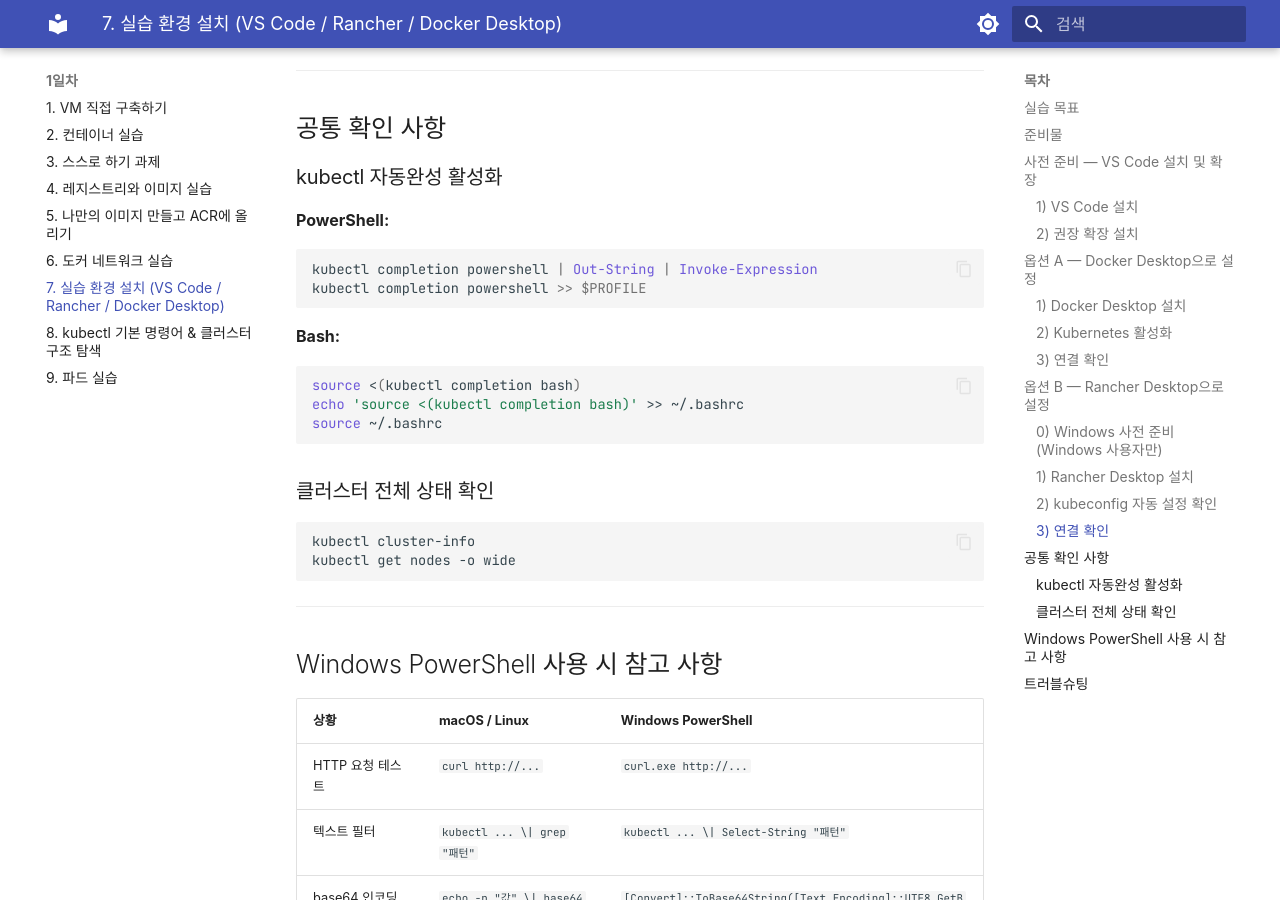
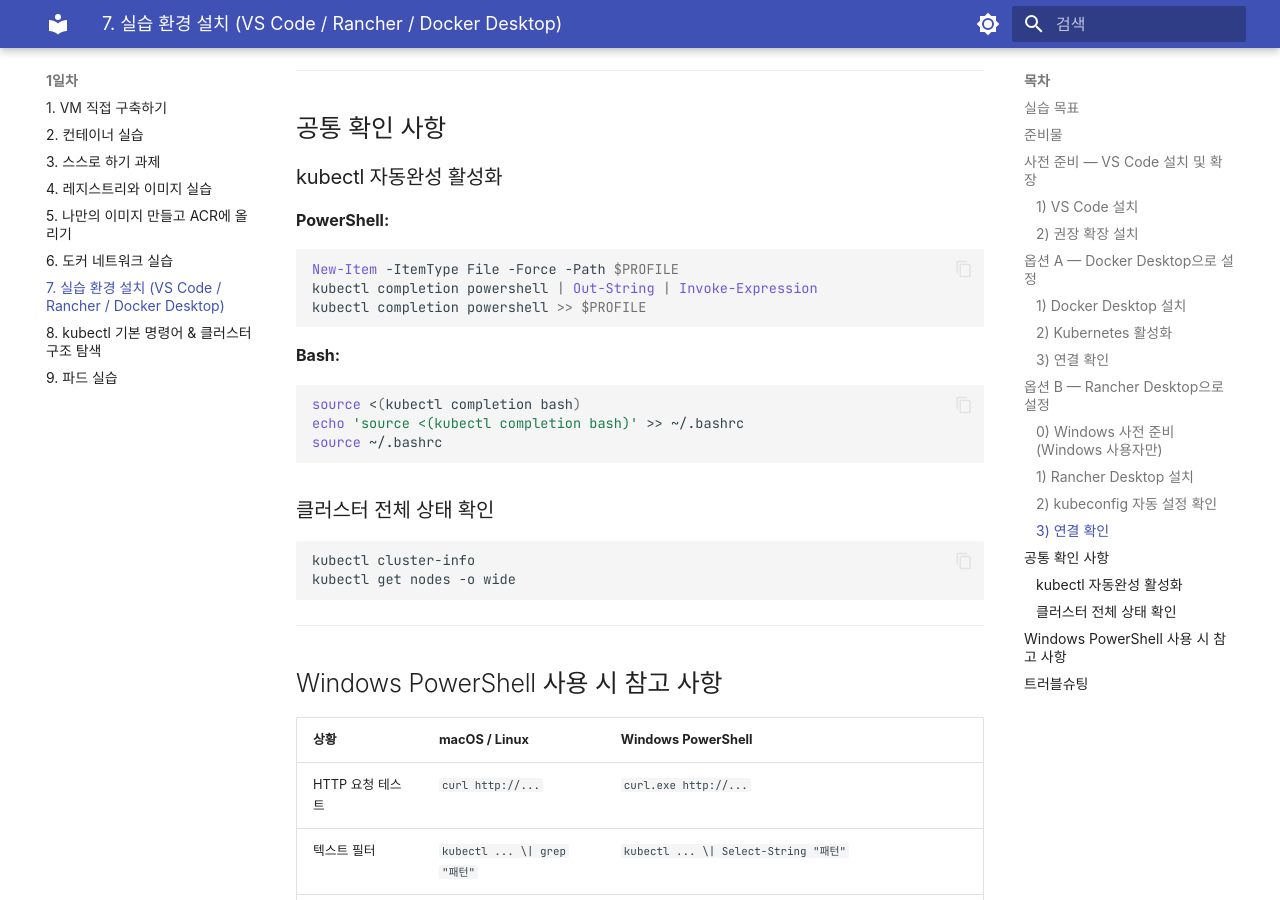
Before and after one commit to skilleat-labs/k8s-for-4days, an MkDocs documentation site: the page built from docs/day1/1-env-setup.md, in a window 1280 px wide and 900 px high, scrolled down 3241 px. Built offline with MkDocs 1.6.1 and Material for MkDocs 9.7.7, drawn with Linux system fonts in a browser that asks for light colours; some web fonts are replaced.

Commit message:
Add New-Item command to create $PROFILE before kubectl autocomplete setup

````diff
--- a/docs/day1/1-env-setup.md
+++ b/docs/day1/1-env-setup.md
@@ -147,6 +147,7 @@
 **PowerShell:**
 
 ```powershell
+New-Item -ItemType File -Force -Path $PROFILE
 kubectl completion powershell | Out-String | Invoke-Expression
 kubectl completion powershell >> $PROFILE
 ```
````
